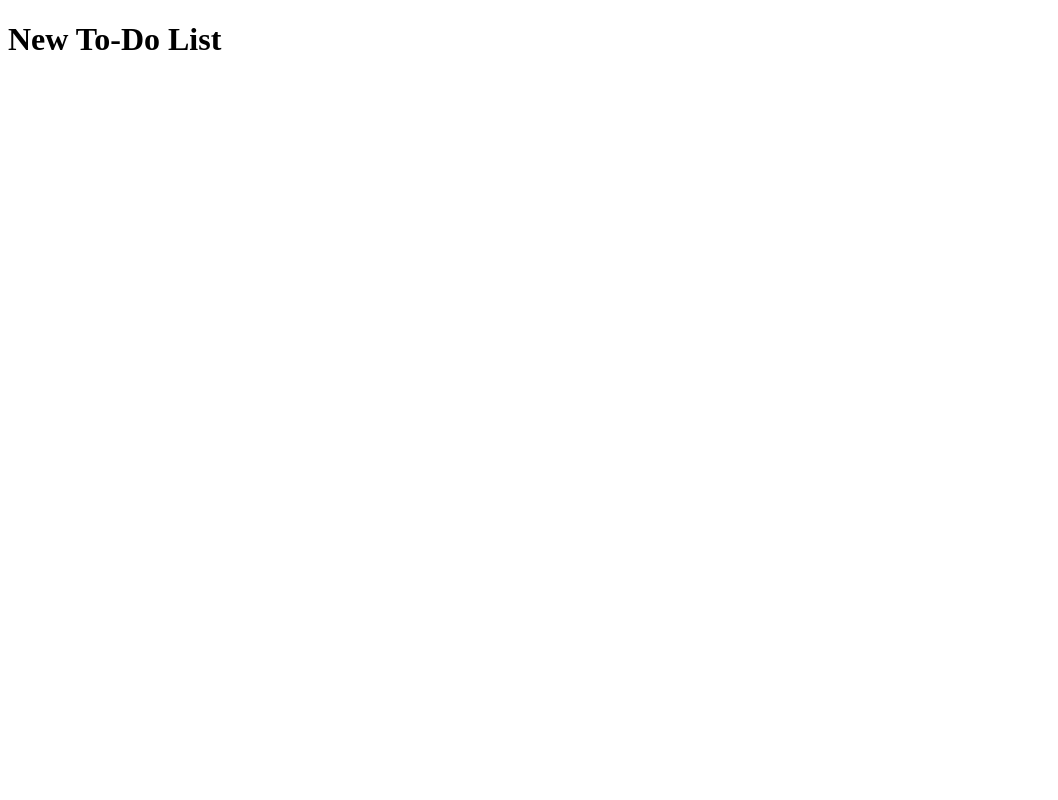
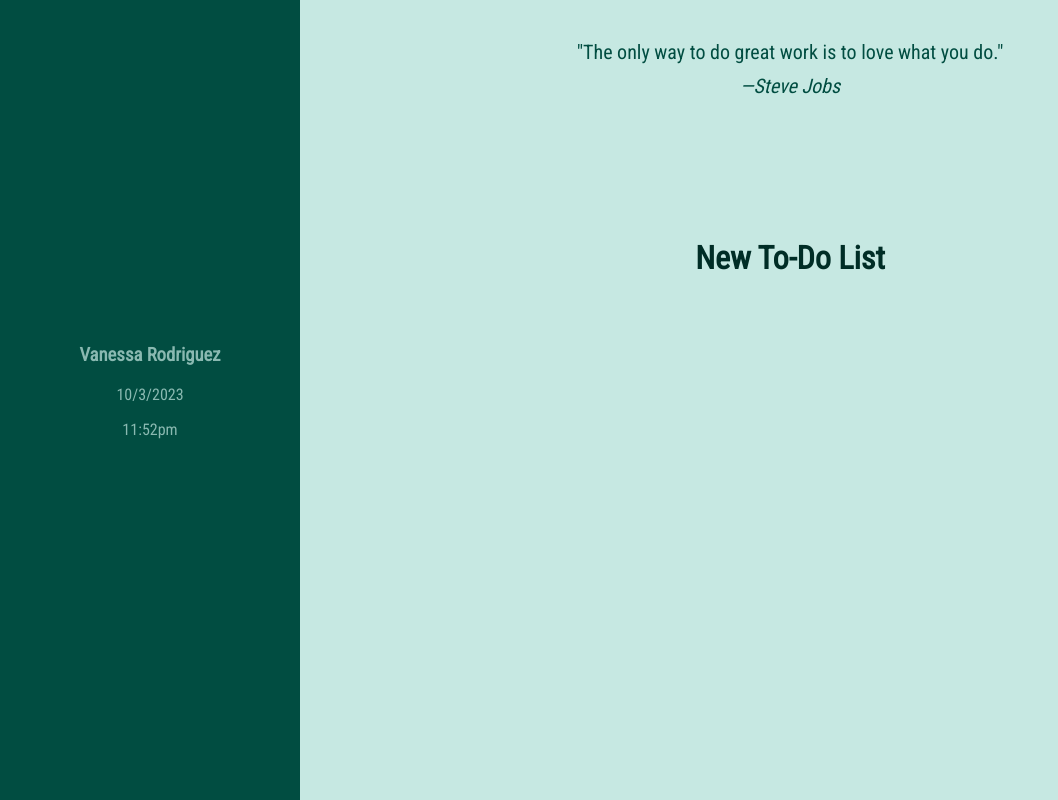
Before and after one commit to vsrodriguez3/react-todo, a React (Create React App) app: page /new in a window 1280 px wide. Shown: the whole page, without its empty margins (0-1058 px from the left). Built offline with nearby package versions, Linux system fonts and the light colour scheme; no server answers.

Commit message:
Style using CSS modules

```diff
--- a/package.json
+++ b/package.json
@@ -5,6 +5,7 @@
   "dependencies": {
     "react": "^18.2.0",
     "react-dom": "^18.2.0",
+    "react-icons": "^5.0.1",
     "react-router-dom": "^6.21.1",
     "react-scripts": "5.0.1"
   },
--- a/public/index.html
+++ b/public/index.html
@@ -15,6 +15,9 @@
       Learn how to configure a non-root public URL by running `npm run build`.
     -->
     <title>React App</title>
+    <style>
+      @import url('https://fonts.googleapis.com/css2?family=Roboto+Condensed:wght@300;400&display=swap');
+    </style>
   </head>
   <body>
     <noscript>You need to enable JavaScript to run this app.</noscript>
--- a/src/AddTodoForm.js
+++ b/src/AddTodoForm.js
@@ -22,7 +22,7 @@ function AddTodoForm({ onAddTodo }) {
                 handleTitleChange={handleTitleChange}
                 autoFocus
             >
-                Title
+                Task Title
             </InputWithLabel>
         </form>
     );
--- a/src/App.js
+++ b/src/App.js
@@ -3,6 +3,7 @@ import { useEffect } from 'react';
 import TodoList from './TodoList';
 import AddTodoForm from './AddTodoForm';
 import { BrowserRouter, Routes, Route } from 'react-router-dom';
+import style from './App.module.css';
 
 
 function App() {
@@ -57,23 +58,68 @@ function App() {
     setTodoList(prevList => prevList.filter(task => task.id !== id));
   }
 
+/*-------------------------Sidebar info begins here-------------------------*/
+  // Function to remove leading zeros from hours and convert to 12-hour format
+  function formatTime(date) {
+    let hours = date.getHours();
+    const minutes = date.getMinutes();
+    const isPM = hours >= 12;
+    if (hours > 12) {
+      hours -= 12;
+    } else if (hours === 0) {
+      hours = 12;
+    }
+    // Ensure minutes display two digits
+    const formattedMinutes = minutes < 10 ? `0${minutes}` : minutes;
+    return `${hours}:${formattedMinutes}${isPM ? 'pm' : 'am'}`;
+  }
+
+  // Sidebar display info
+  const [currentTime, setCurrentTime] = useState(formatTime(new Date()));
+
+  useEffect(() => {
+    const timerId = setInterval(() => {
+      setCurrentTime(formatTime(new Date()));
+    }, 1000);
+    return () => clearInterval(timerId);
+  }, []);
+
+  const personName = "Vanessa Rodriguez";
+  const currentDate = new Date().toLocaleDateString();
+/*-------------------------Sidebar info ends here-------------------------*/
+
   return (
+    <div className={style.appBackground}>
+      <div className={style.sidebar}>
+        <div className={style.personInfo}>
+          <h3>{personName}</h3>
+          <p>{currentDate}</p>
+          <p>{currentTime}</p>
+        </div>
+      </div>
+      <div className={style.mainContent}>
+        <blockquote className={style.inspirationalQuote}>
+          "The only way to do great work is to love what you do."
+          <footer className={style.quoteAuthor}>—Steve Jobs</footer>
+        </blockquote>
         <BrowserRouter>
           <Routes>
             <Route path="/" element={
               <>
-            <h1>To-Do List</h1>
-            <AddTodoForm onAddTodo={addTodo} />
+                <h1>Tasks</h1>
                 {isLoading ? (
                   <p>Loading...</p>
                 ) : (
                   <TodoList todoList={todoList} onRemoveTodo={removeTodo} />
                 )}
+                <AddTodoForm onAddTodo={addTodo} />
               </>
             } />
             <Route path="/new" element={<h1>New To-Do List</h1>} />
           </Routes>
         </BrowserRouter>
+      </div>
+    </div>
   );
 };
 
--- /dev/null
+++ b/src/App.module.css
@@ -0,0 +1,101 @@
+html, body {
+    height: 100%;
+    margin: 0;
+    padding: 0;
+    color: #002d26;
+    font-family: 'Roboto Condensed', sans-serif;
+}
+
+.appBackground {
+    display: flex;
+    background-color: #c6e8e2;
+    min-height: 100vh;
+    width: 100%;
+    margin: 0;
+}
+
+.mainContent {
+    flex-grow: 1;
+    display: flex;
+    flex-direction: column;
+    align-items: center;
+    justify-content: center;
+    text-align: center;
+    height: 100%;
+}
+
+.mainContent h1 {
+   margin-bottom: 0px;
+}
+
+.sidebar {
+    display: flex;
+    background-color: #014D41;
+    color: #8ab9b1;
+    flex-direction: column;
+    justify-content: center;
+    align-items: center;
+    height: 100vh;
+    width: 300px;
+    padding: 20px;
+    box-sizing: border-box;
+    text-align: center;
+}
+
+.personInfo {
+    margin-bottom: 20px;
+}
+
+.inspirationalQuote {
+    font-size: 20px;
+    color: #014D41;
+    margin-bottom: 100px;
+    padding: 20px;
+    background-color: transparent;
+    text-align: center;
+    width: 100%;
+  }
+
+.quoteAuthor {
+    display: block;
+    text-align: center;
+    font-size: 20px;
+    font-style: italic;
+    margin-top: 10px;
+}
+
+
+/* responsive for phone */
+@media (max-width: 600px) {
+    .sidebar {
+        width: 100%;
+        height: auto;
+        padding: 15px;
+    }
+
+    .mainContent, .appBackground {
+        flex-direction: column;
+    }
+
+    .mainContent h1 {
+        margin-bottom: 20px;
+    }
+
+    .inspirationalQuote {
+        display: none;
+    }
+}
+
+
+/* responsive for tablet */
+@media (min-width: 601px) and (max-width: 1024px) {
+    .sidebar {
+        width: 250px;
+        padding: 15px;
+    }
+
+    .inspirationalQuote {
+        font-size: 18px;
+        margin-top: 300px;
+    }
+  }
--- a/src/InputWithLabel.js
+++ b/src/InputWithLabel.js
@@ -1,4 +1,7 @@
 import React, { useRef, useEffect } from 'react'
+import style from './InputWithLabel.module.css'
+import { FaPlus } from 'react-icons/fa';
+
 
 function InputWithLabel(props) {
     const inputRef = useRef(null);
@@ -8,18 +11,21 @@ function InputWithLabel(props) {
     });
 
     return (
-        <>
-            <label htmlFor="todoTitle">{props.children}</label>
+        <div className={style.formGroup}>
+            <label htmlFor="todoTitle" className={style.label}>{props.children}</label>
             <input
                 type="text"
                 id="todoTitle"
                 name="title"
+                className={style.inputText}
                 value={props.todoTitle}
                 onChange={props.handleTitleChange}
                 ref={inputRef}
             />
-            <input type="submit" value="Add" />
-        </>
+            <button type="submit" className={style.addButton}>
+                <FaPlus />
+            </button>
+        </div>
     )
 }
 
--- /dev/null
+++ b/src/InputWithLabel.module.css
@@ -0,0 +1,30 @@
+.formGroup {
+  margin-top: 20px;
+  display: flex;
+  align-items: center;
+  gap: 5px;
+  color: #002d26;
+}
+
+.label {
+  margin-right: 3px;
+}
+
+.inputText {
+  border: 1px solid #002d26;
+  border-radius: 3px;;
+  background: transparent;
+}
+
+.addButton {
+  padding: 0;
+  margin-left: 0px;
+  background: none;
+  border: none;
+  cursor: pointer;
+  display: flex;
+  justify-content: center;
+  align-items: center;
+  height: fit-content;
+  color: #002d26
+}
--- a/src/TodoList.js
+++ b/src/TodoList.js
@@ -1,5 +1,7 @@
 import React from 'react';
 import TodoListItem from './TodoListItem';
+import style from './TodoList.module.css';
+
 
 function TodoList({ todoList, onRemoveTodo }) {
   const todoListTasks = todoList.map(task => (
@@ -12,7 +14,7 @@ function TodoList({ todoList, onRemoveTodo }) {
   ));
 
   return (
-        <ul>{todoListTasks}</ul>
+    <ul className={style.todoList}>{todoListTasks}</ul>
   );
 };
 
--- /dev/null
+++ b/src/TodoList.module.css
@@ -0,0 +1,12 @@
+.todoListContainer {
+    display: flex;
+    justify-content: center;
+    align-items: center;
+    height: 100vh;
+}
+
+.todoList {
+    list-style-type: circle;
+    padding: 0;
+    text-align: left;
+}
--- a/src/TodoListItem.js
+++ b/src/TodoListItem.js
@@ -1,15 +1,19 @@
 import React from 'react';
+import style from './TodoListItem.module.css';
+import { FaTrash } from "react-icons/fa";
+
 
 function TodoListItem({ title, id, onRemoveTodo }) {
 
   return (
-      <li>
+    <li className={style.ListItem}>
       {title}
       <button
+        className={style.trashButton}
         type="button"
         onClick={() => onRemoveTodo(id)}
       >
-          Remove
+        <FaTrash className={style.trashIcon} />
       </button>
     </li>
   );
--- /dev/null
+++ b/src/TodoListItem.module.css
@@ -0,0 +1,19 @@
+.ListItem {
+    color: #002d26;
+    font-weight: 300;
+}
+
+.ListItem button {
+    margin-left: 5px;
+}
+
+.trashButton {
+    background: none;
+    border: none;
+    cursor: pointer;
+}
+
+.trashIcon {
+    color: #002d26;
+    font-size: 12px;
+}
```
Also changed, not shown: 1 other file (tests, documents, lock files or other folders). Lines whose indentation alone changed are shown as unchanged.
